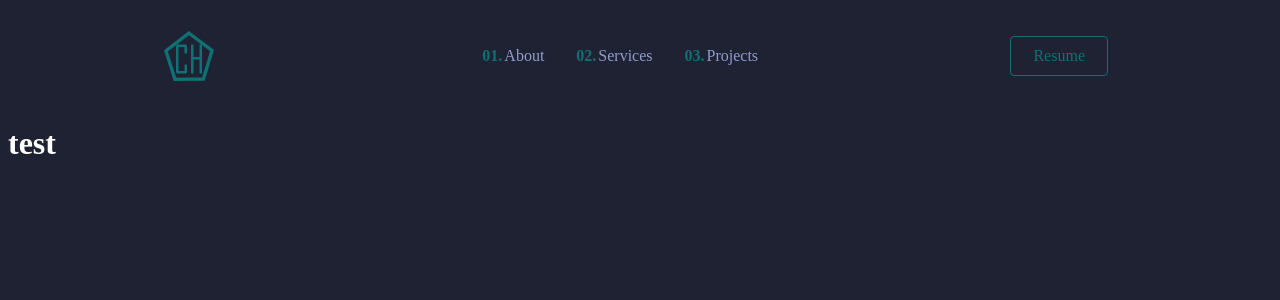
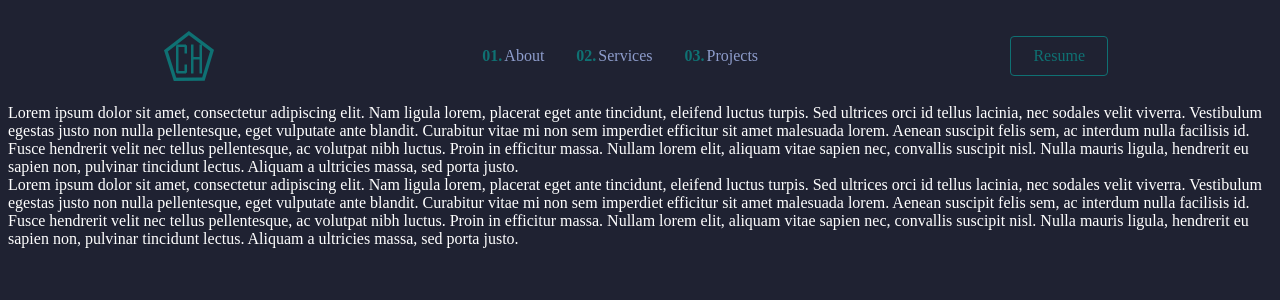
Before and after one commit to Shyflowerrs/React-Portfolio, a React (Create React App) app: page / in a window 1280 px wide. Shown: the top 300 px of the page. Built offline with nearby package versions, Linux system fonts and the light colour scheme.

Commit message:
added main page base components
Created section component and created template pieces.

```diff
--- a/src/App.js
+++ b/src/App.js
@@ -1,5 +1,5 @@
 
-import Main from './Components/Main'
+import Section from './Components/Section/index.js'
 import Navbar from './Components/Navbar/index';
 import { BrowserRouter as Router, Routes, Route} from "react-router-dom"
 
@@ -9,7 +9,7 @@ function App() {
     <Router>
       <Navbar />
       <Routes>
-        <Route path="/" element={<Main/>}></Route>
+        <Route path="/" element={<Section/>}></Route>
       </Routes>
     </Router>
   );
--- a/src/CSS/index.css
+++ b/src/CSS/index.css
@@ -1,5 +1,6 @@
 body {
  background-color: rgb(31, 34, 50);
+ color:#fff;
 }
 h1{
   color: white;
--- a/src/Components/Main.jsx
+++ /dev/null
@@ -1,13 +0,0 @@
-import React, { useState } from 'react'
-
-import { useNavigate } from "react-router-dom"
-import '../CSS/index.css'
-const Main = () => {
-  return(
-    <>
-
-      <h1>test</h1>
-    </>
- )
-}
-  export default Main
--- /dev/null
+++ b/src/Components/Section/index.js
@@ -0,0 +1,38 @@
+import React, { useState } from 'react'
+import {MainSection, CardOne, CardParagraph, CardTwo} from './section.js'
+import { useNavigate } from "react-router-dom"
+import '../../CSS/index.css'
+const Section = () => {
+  return (
+    <>
+      <MainSection>
+        <CardOne>
+          <CardParagraph>
+            Lorem ipsum dolor sit amet, consectetur adipiscing elit. Nam ligula lorem, placerat eget ante tincidunt,
+            eleifend luctus turpis. Sed ultrices orci id tellus lacinia, nec sodales velit viverra.
+            Vestibulum egestas justo non nulla pellentesque, eget vulputate ante blandit. Curabitur vitae mi non sem imperdiet efficitur
+            sit amet malesuada lorem.
+            Aenean suscipit felis sem, ac interdum nulla facilisis id. Fusce hendrerit velit nec tellus pellentesque,
+            ac volutpat nibh luctus. Proin in efficitur massa. Nullam lorem elit, aliquam vitae sapien nec,
+            convallis suscipit nisl. Nulla mauris ligula, hendrerit eu sapien non, pulvinar tincidunt lectus.
+            Aliquam a ultricies massa, sed porta justo.
+          </CardParagraph>
+        </CardOne>
+
+        <CardTwo>
+          <CardParagraph>
+              Lorem ipsum dolor sit amet, consectetur adipiscing elit. Nam ligula lorem, placerat eget ante tincidunt,
+              eleifend luctus turpis. Sed ultrices orci id tellus lacinia, nec sodales velit viverra.
+              Vestibulum egestas justo non nulla pellentesque, eget vulputate ante blandit. Curabitur vitae mi non sem imperdiet efficitur
+              sit amet malesuada lorem.
+              Aenean suscipit felis sem, ac interdum nulla facilisis id. Fusce hendrerit velit nec tellus pellentesque,
+              ac volutpat nibh luctus. Proin in efficitur massa. Nullam lorem elit, aliquam vitae sapien nec,
+              convallis suscipit nisl. Nulla mauris ligula, hendrerit eu sapien non, pulvinar tincidunt lectus.
+              Aliquam a ultricies massa, sed porta justo.
+            </CardParagraph>
+        </CardTwo>
+      </MainSection>
+    </>
+  )
+}
+export default Section
--- /dev/null
+++ b/src/Components/Section/section.js
@@ -0,0 +1,16 @@
+import styled from 'styled-components'
+
+export const MainSection = styled.section`
+
+`;
+
+export const CardOne = styled.section`
+
+`;
+export const CardParagraph = styled.section`
+
+`;
+
+export const CardTwo = styled.section`
+
+`;
```
